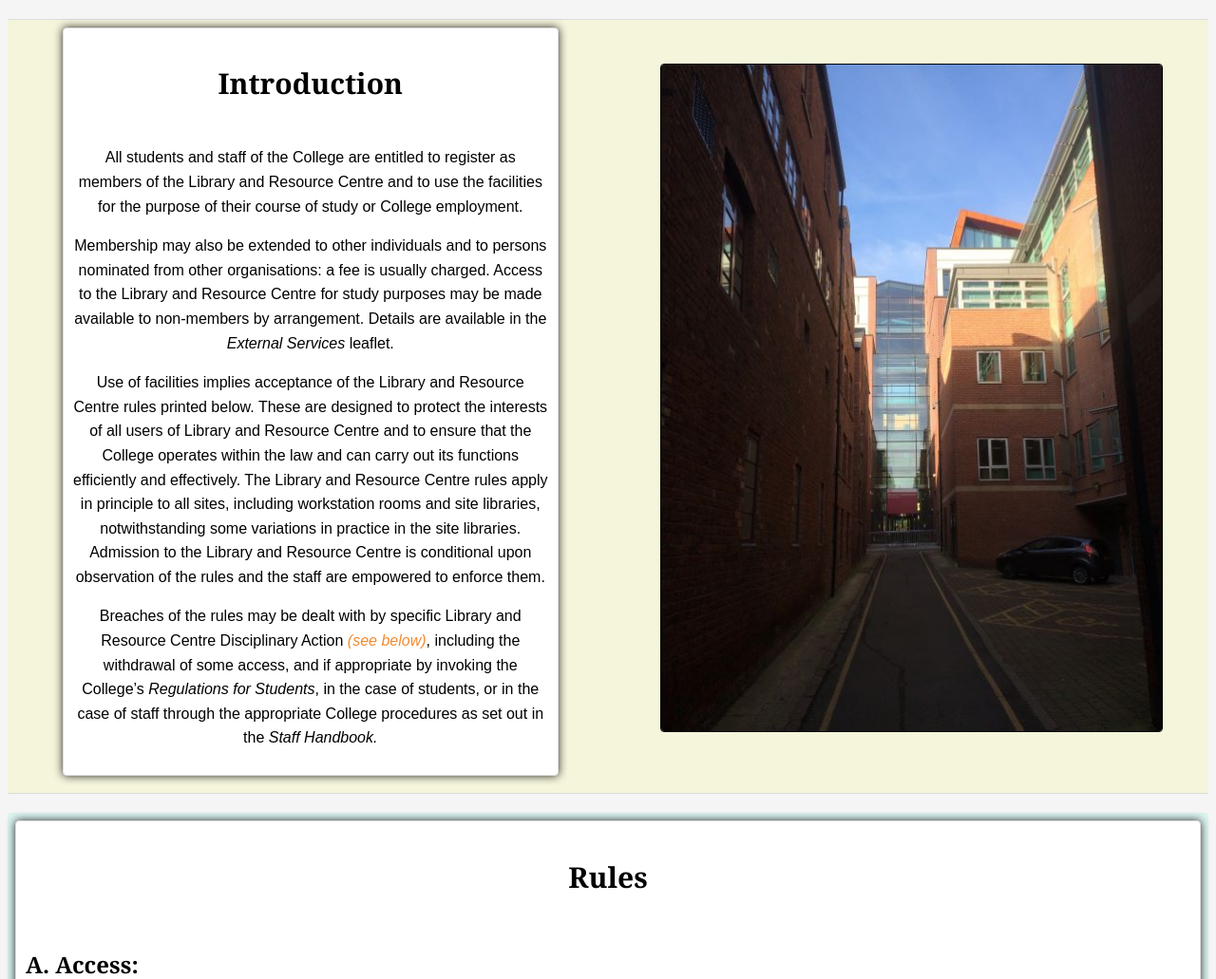
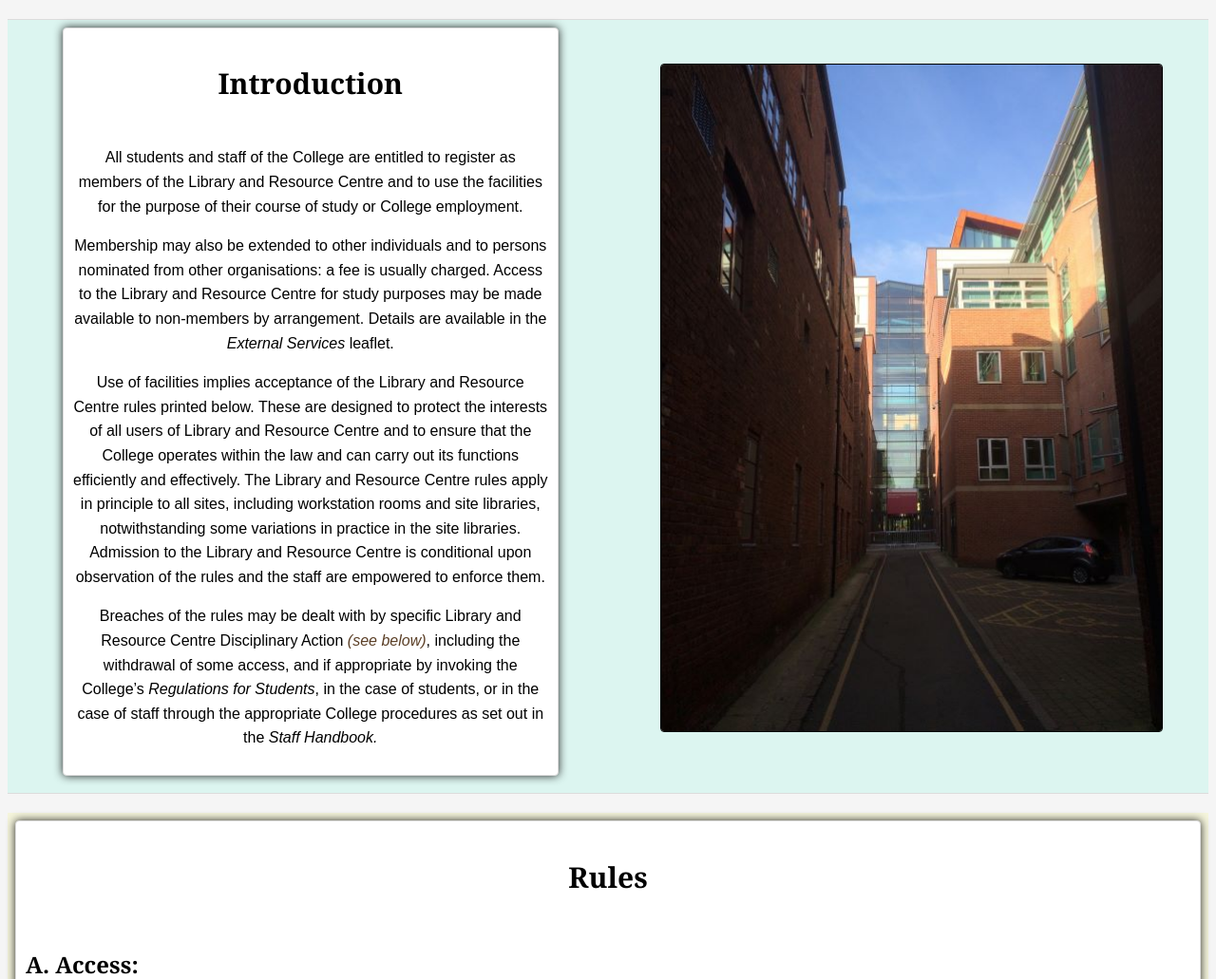
Before and after one commit to mikdmassive/WebDevAssignment, a Flask app: page /LearningResources in a window 1280 px wide. Shown: the part 203-1234 px from the top of the page at 95% size. Run offline with Flask 3, Linux system fonts and the light colour scheme.

Commit message:
lighthouse audit 3

```diff
--- a/website_code/templates/LearningResources.html
+++ b/website_code/templates/LearningResources.html
@@ -4,7 +4,7 @@
 {% block title %}Cantor College | Learning Resources{% endblock %}
 
 {% block content %}
-<div class="section reverseDesktopDisplay" id="beigeBack">
+<div class="section reverseDesktopDisplay" id="lightblueBack">
     <p><img src="{{url_for('static', filename = 'images/roadtocantor.jpg')}}" alt="Road towards cantor libary building"
             class="resize-img"></p>
     <div class="insidesection" style="max-width: 500px;">
@@ -23,15 +23,15 @@
                 libraries, notwithstanding some variations in practice in the site libraries. Admission to the Library
                 and Resource Centre is conditional upon observation of the rules and the staff are empowered to enforce
                 them. </p>
-            <p>Breaches of the rules may be dealt with by specific Library and Resource Centre Disciplinary Action <em
-                    style="color: #F28B30;">(see below)</em>, including the withdrawal of some access, and if
+            <p>Breaches of the rules may be dealt with by specific Library and Resource Centre Disciplinary Action
+                <em style="color: #5b3f26;">(see below)</em>, including the withdrawal of some access, and if
                 appropriate by invoking the College’s <i>Regulations for Students</i>, in the case of students, or in
                 the case of staff through the appropriate College procedures as set out in the <i>Staff Handbook.</i>
             </p>
         </div>
     </div>
 </div>
-<div class="section" id="lightblueBack">
+<div class="section" id="beigeBack">
 
     <div class="insidesection">
         <h2>Rules</h2>
```
Also changed, not shown: Evidence/lighthouse-audits/fix3.PNG (added), Evidence/lighthouse-audits/problem3.PNG (added).
